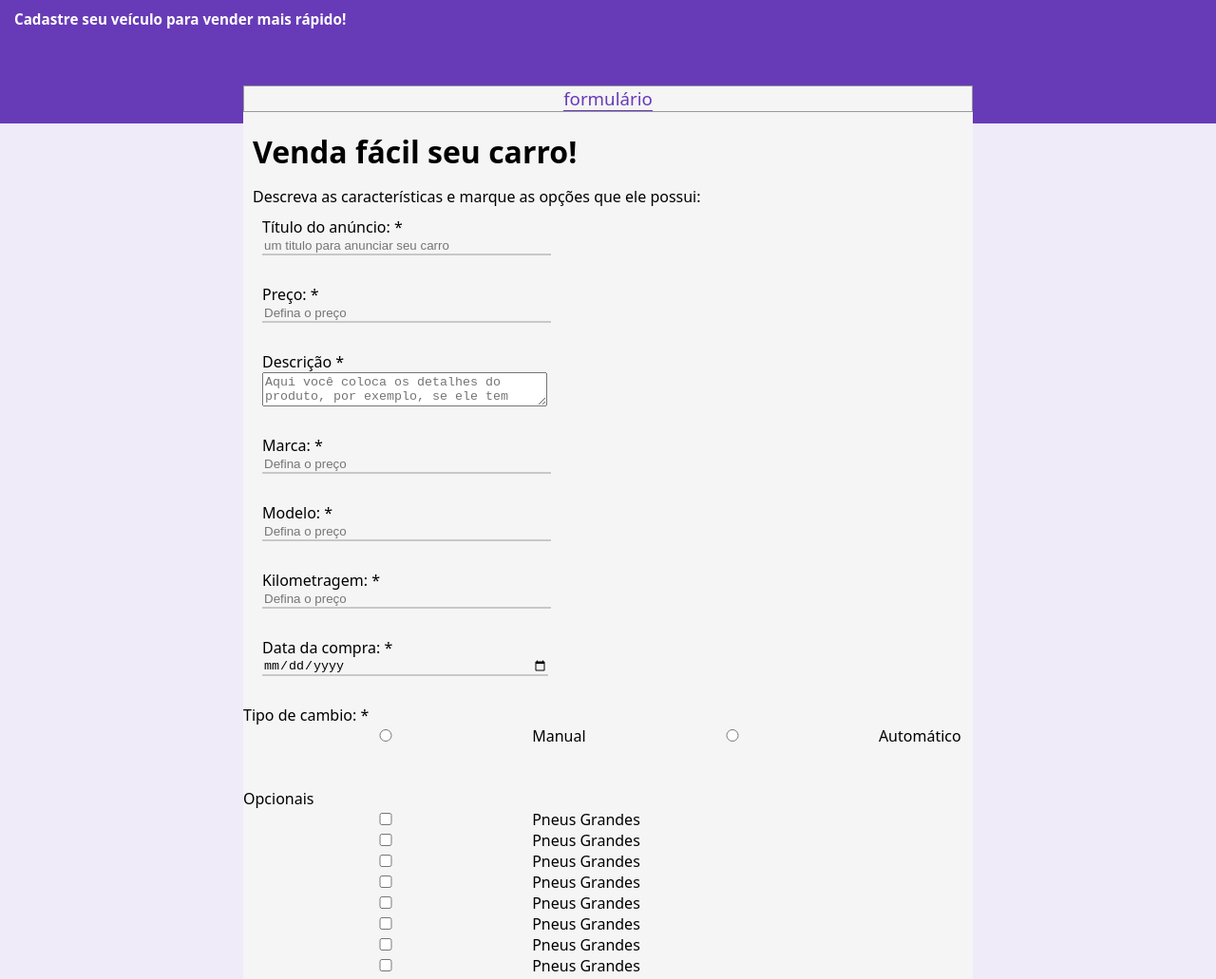
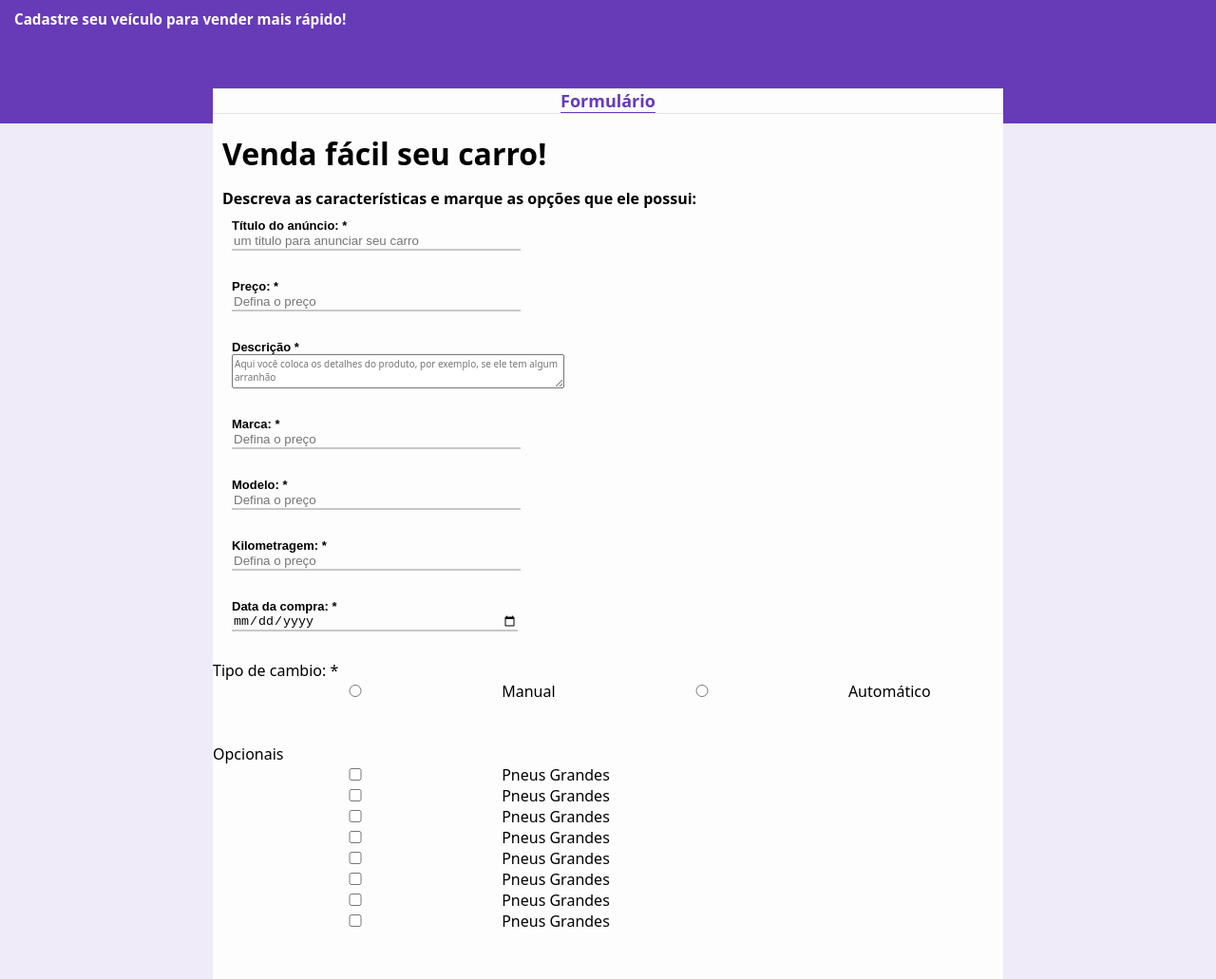
Before and after one commit to odhaisa/form_od, a plain HTML site: page index.html in a window 1280 px wide. Shown: the top 1031 px of the page at 95% size. Drawn offline with Linux system fonts and the light colour scheme.

Commit message:
update css

```diff
--- a/css/style.css
+++ b/css/style.css
@@ -23,9 +23,9 @@ body{
 
 .form {
     height: 950px;
-    width: 60%;
-    background-color: rgb(245, 245, 245);
-    margin-top: -40px;
+    width: 65%;
+    background-color: #fdfdfd;
+    margin-top: -37px;
     box-shadow: 0px 2px 5px rgba(68, 68, 68, 0);
     font-family: system-ui, -apple-system, BlinkMacSystemFont, 'Segoe UI', Roboto, Oxygen, Ubuntu, Cantarell, 'Open Sans', 'Helvetica Neue', sans-serif;
 
@@ -44,14 +44,14 @@ body{
     justify-content: center;
     border-style: solid;
     border-width: 1px;
-    border-color: rgb(153, 153, 153);
+    border-color: #e4e4e4;
 }
 .txt-form h3{
     color: #673ab7;
     font-family: system-ui, -apple-system, BlinkMacSystemFont, 'Segoe UI', Roboto, Oxygen, Ubuntu, Cantarell, 'Open Sans', 'Helvetica Neue', sans-serif;
-    font-weight: 400;
+    text-transform: capitalize;
     border-bottom:1px solid #673ab7;
-
+    font-size: 18px;
 
 
 }
@@ -65,12 +65,15 @@ body{
 }
 .titulo-form h4{
     font-weight: 300;
+    font-weight: bold;
+
 }
 input{
     border: 0;
     border-bottom: 2px solid rgb(200, 200, 200);
     background-color: transparent;
     width: 300px;
+
 
 }
 .container-title{
@@ -79,13 +82,21 @@ input{
     flex-direction: column;
     margin-left: 20px;
     margin-bottom: 30px;
+    font-family: Arial, Helvetica, sans-serif;
+    font-size: 13px;
+    font-weight: bold;
 }
 .container-flex-title{
     display: flex;
     flex-direction: column;
-    width: 300px;
+    width: 350px;
 }
 
-.cambio {
+.container-flex-title ::placeholder{
+    font-family: system-ui, -apple-system, BlinkMacSystemFont, 'Segoe UI', Roboto, Oxygen, Ubuntu, Cantarell, 'Open Sans', 'Helvetica Neue', sans-serif;
+    font-size: 10px;
+}
+
+.container-opcionais {
 
 }
```
